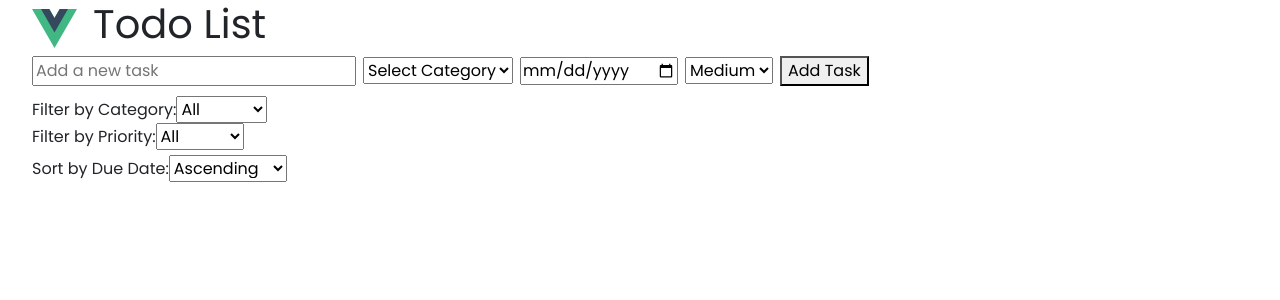
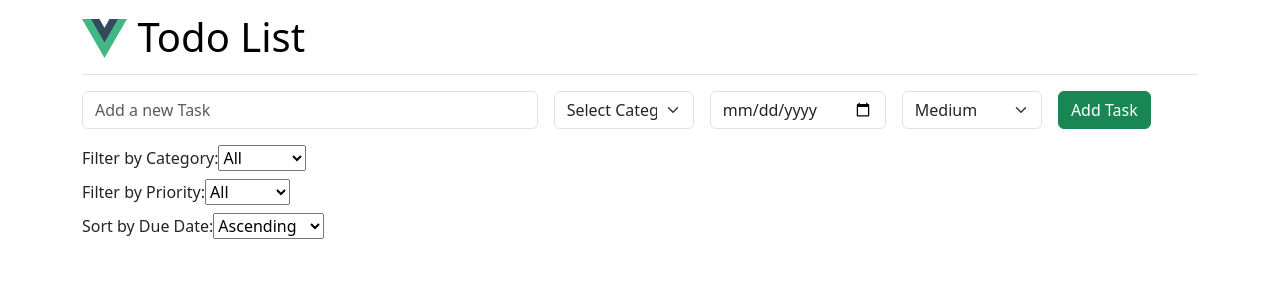
Before and after one commit to argaaji120/vue-simple-todo, a Vue app: page / in a window 1280 px wide. Shown: the top 300 px of the page. Built offline with nearby package versions, Linux system fonts and the light colour scheme.

Commit message:
Update add task input form

```diff
--- a/src/App.vue
+++ b/src/App.vue
@@ -1,16 +1,25 @@
 <template>
   <div id="app">
-    <header>
-      <img alt="Vue logo" class="logo" src="./assets/logo.svg" width="45" height="45" />
-      <h1>Todo List</h1>
-    </header>
+    <div class="container">
+      <nav class="navbar border-bottom mb-3">
+        <a class="navbar-brand" href="javascript:void(0)">
+          <img
+            src="./assets/logo.svg"
+            alt="Vue Logo"
+            width="45"
+            height="45"
+            class="img-fluid d-inline-block align-text-bottom mx-auto"
+          />
+          <span class="h1"> Todo List</span>
+        </a>
+      </nav>
 
       <main>
         <!-- Add a new task -->
         <TaskInput v-on:add-task="addTask" />
 
         <!-- Filter by Category -->
-      <div class="filter-category">
+        <div class="filter-category mt-3 mb-2">
           <label for="categoryFilter">Filter by Category: </label>
           <select v-model="categoryFilter" id="categoryFilter">
             <option value="">All</option>
@@ -20,7 +29,7 @@
         </div>
 
         <!-- Filter by Priority -->
-      <div>
+        <div class="mb-2">
           <label for="priorityFilter">Filter by Priority: </label>
           <select v-model="priorityFilter" id="priorityFilter">
             <option value="">All</option>
@@ -31,7 +40,7 @@
         </div>
 
         <!-- Sort by Due Date -->
-      <div class="sort-order">
+        <div class="sort-order mb-3">
           <label for="sortOrder">Sort by Due Date: </label>
           <select v-model="sortOrder" id="sortOrder">
             <option value="asc">Ascending</option>
@@ -56,6 +65,7 @@
           v-on:cancel-editing="cancelEdit"
         />
       </main>
+    </div>
   </div>
 </template>
 
@@ -153,45 +163,5 @@ export default {
 </script>
 
 <style scoped>
-#app {
-  margin-left: 32px;
-  font-family: 'Poppins', serif;
-  font-weight: 400;
-  font-style: normal;
-}
-
-header {
-  line-height: 1.5;
-}
-
-.logo {
-  display: block;
-  margin: 0 auto 2rem;
-}
-
-.filter-category {
-  margin-top: 10px;
-}
-
-.sort-order {
-  margin-top: 5px;
-}
-
-@media (min-width: 1024px) {
-  header {
-    display: flex;
-    place-items: center;
-    padding-right: calc(var(--section-gap) / 2);
-  }
-
-  .logo {
-    margin: 0 1rem 0 0;
-  }
-
-  header .wrapper {
-    display: flex;
-    place-items: flex-start;
-    flex-wrap: wrap;
-  }
-}
+/*  */
 </style>
--- a/src/assets/main.css
+++ b/src/assets/main.css
@@ -1 +1 @@
-@import url('https://fonts.googleapis.com/css2?family=Poppins&display=swap');
+/* @import url('https://fonts.googleapis.com/css2?family=Poppins&display=swap'); */
--- a/src/components/TaskInput.vue
+++ b/src/components/TaskInput.vue
@@ -1,25 +1,32 @@
 <template>
-  <div>
-    <input v-model="name" @keyup.enter="submitTask" placeholder="Add a new task" />
+  <div class="row g-3">
+    <div class="col-5">
+      <input class="form-control" type="text" placeholder="Add a new Task" v-model="name" />
+    </div>
 
-    <select v-model="category">
+    <div class="col">
+      <select class="form-select" v-model="category">
         <option disabled value="">Select Category</option>
         <option>Work</option>
         <option>Personal</option>
       </select>
+    </div>
 
-    <input v-model="dueDate" type="date" />
+    <div class="col">
+      <input class="form-control" type="date" v-model="dueDate" />
+    </div>
 
-    <select v-model="priority">
+    <div class="col">
+      <select class="form-select" v-model="priority">
         <option value="High">High</option>
         <option value="Medium">Medium</option>
         <option value="Low">Low</option>
       </select>
+    </div>
 
-    <button @click="submitTask">Add Task</button>
-
-    <br />
-    <small v-if="inputError" class="error-message">Please fill out all fields</small>
+    <div class="col">
+      <button class="btn btn-success" v-on:click="submitTask">Add Task</button>
+    </div>
   </div>
 </template>
 
```
Lines whose indentation alone changed are shown as unchanged.
